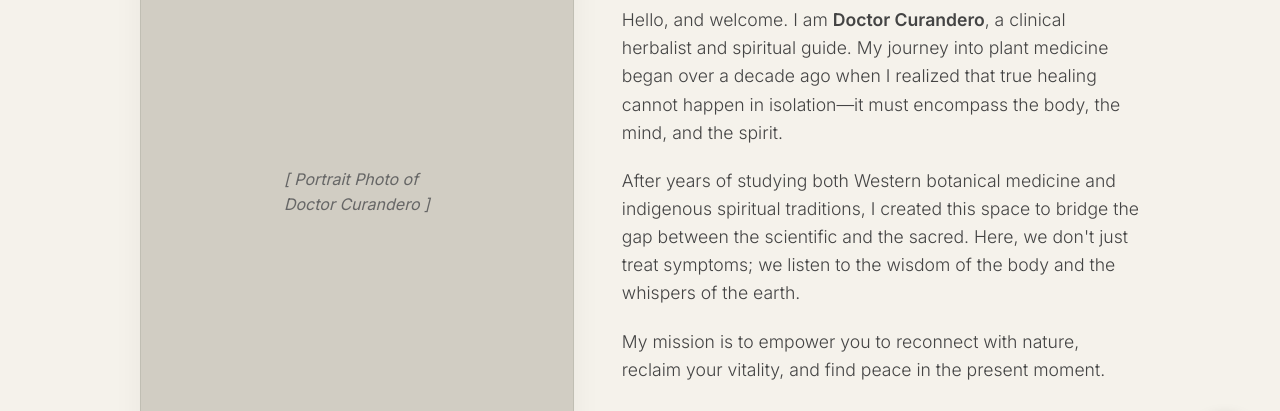
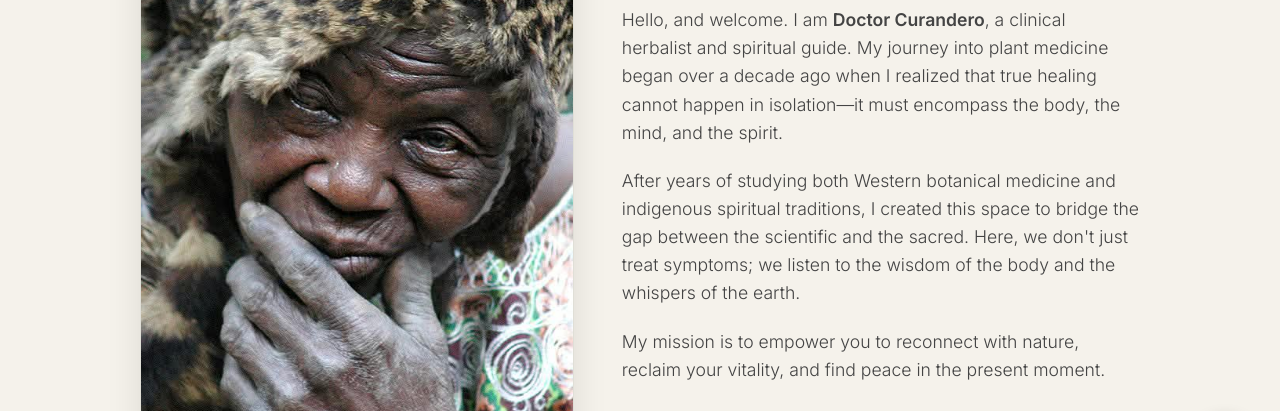
Before and after one commit to docrorcurandero/herbalism, a plain HTML site: page about.html in a window 1280 px wide. Shown: the part 228-639 px from the top of the page. Drawn offline with nearby package versions, Linux system fonts and the light colour scheme.

Commit message:
Update about.html

```diff
--- a/about.html
+++ b/about.html
@@ -25,7 +25,16 @@
         .intro-grid { display: grid; grid-template-columns: 1fr; gap: 50px; align-items: center; }
         @media (min-width: 768px) { .intro-grid { grid-template-columns: 1fr 1.2fr; } }
 
-        .portrait-placeholder { width: 100%; height: 500px; background-color: #d1cdc3; border-radius: 4px; display: flex; align-items: center; justify-content: center; color: #666; font-style: italic; border: 1px solid rgba(44,58,46,0.1); box-shadow: 0 10px 30px rgba(0,0,0,0.05); }
+        /* The Portrait Image Styling */
+        .portrait-image {
+            width: 100%;
+            height: auto;
+            max-height: 500px;
+            object-fit: cover;
+            border-radius: 4px;
+            box-shadow: 0 15px 35px rgba(0,0,0,0.1);
+            border: 1px solid rgba(44,58,46,0.1);
+        }
 
         .intro-text h1 { font-size: 3.5rem; line-height: 1.1; margin-bottom: 25px; }
         .intro-text p { font-size: 1.1rem; color: #444; font-weight: 300; margin-bottom: 20px; }
@@ -83,10 +92,10 @@
     <!-- INTRO SECTION -->
     <section class="container">
         <div class="intro-grid">
-            <!-- Replace this div with an actual image tag when you have the photo -->
-            <div class="portrait-placeholder">
-                [ Portrait Photo of<br>Doctor Curandero ]
-            </div>
+
+            <!-- This is where your image is loaded -->
+            <img src="logb.jpg" alt="Doctor Curandero Portrait" class="portrait-image">
+
             <div class="intro-text">
                 <h1>My Journey to Healing</h1>
                 <p>Hello, and welcome. I am <strong>Doctor Curandero</strong>, a clinical herbalist and spiritual guide. My journey into plant medicine began over a decade ago when I realized that true healing cannot happen in isolation—it must encompass the body, the mind, and the spirit.</p>
```
